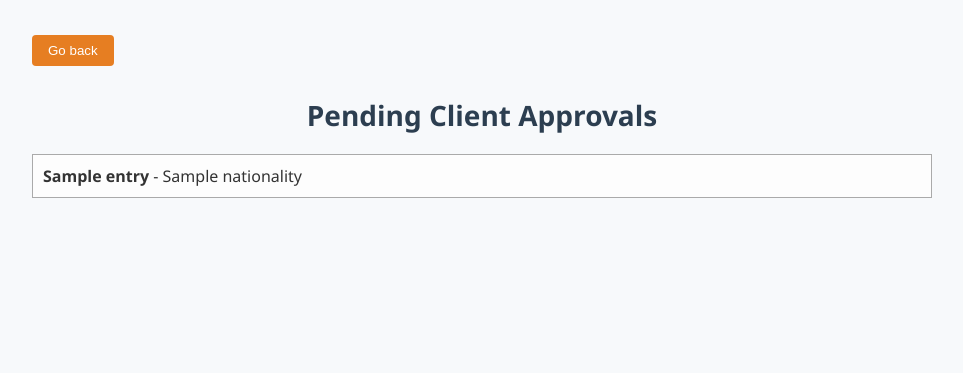
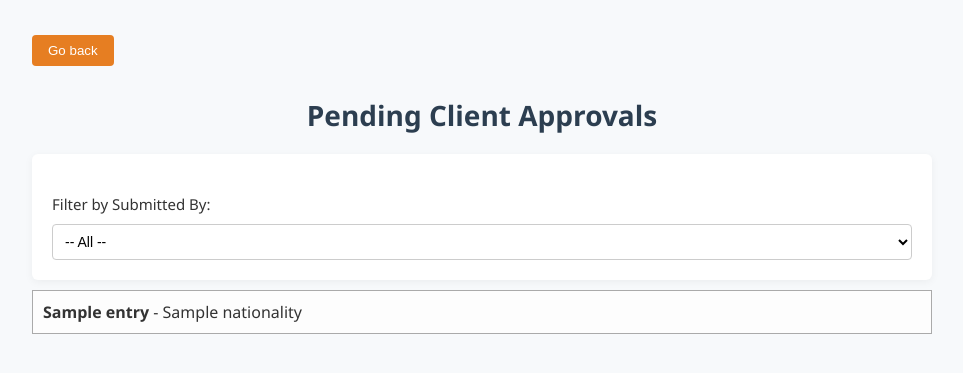
Before and after one commit to Remusseah/Client_interface, a Flask app: template templates/pending.html in a window 1280 px wide. Shown: the top 373 px of the page, without its empty margins (158-1121 px from the left). Run offline with Flask 3, Linux system fonts and the light colour scheme; the template is opened without the code that fills it: most values are stand-ins (such as "Sample title", 1, 10 or a date in 2020); a database or web service that is not in the repository returns one stand-in record (values such as "Sample title"); some libraries are stand-ins or nearby versions.

Commit message:
thingyss

```diff
--- a/templates/add_account.html
+++ b/templates/add_account.html
@@ -33,7 +33,7 @@
   {% endif %}
     <a href="/main_page" style="text-decoration: none;">
         <button type="button">Go back</button>
-      </a>
+    </a>
 <h2>Manage Client Accounts</h2>
 
 <div class="section">
--- a/templates/pending.html
+++ b/templates/pending.html
@@ -17,6 +17,16 @@
     </a>
 
     <h1>Pending Client Approvals</h1>
+
+    <form method="get" action="/pending_page">
+        <label for="submitted_by_filter">Filter by Submitted By:</label>
+        <select name="submitted_by" id="submitted_by_filter" onchange="this.form.submit()">
+            <option value="">-- All --</option>
+            {% for submitter in submitters %}
+                <option value="{{ submitter }}" {% if selected_submitter == submitter %}selected{% endif %}>{{ submitter }}</option>
+            {% endfor %}
+        </select>
+    </form>
 
     {% for entry in pending_entries %}
     <div class="pending-box" onclick="toggleDetails('details-{{ entry.pending_id }}')">
@@ -53,7 +63,7 @@
                     <button type="submit">❌ Reject</button>
                 </form>
             </div>
-        {% endif %}
+            {% endif %}
         </div>
     </div>
     {% endfor %}
```
